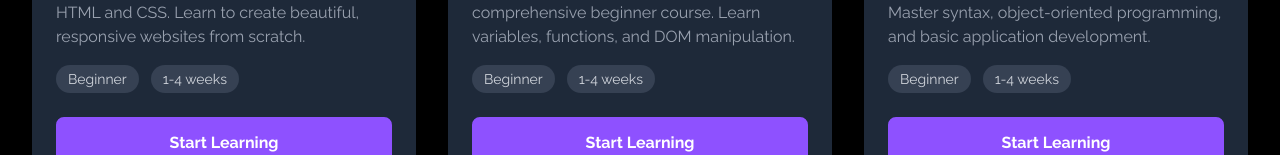
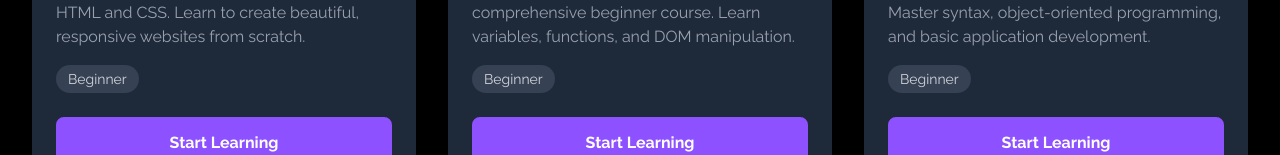
Before and after one commit to Antlin23/DevsCave, an Angular app: page /courses in a window 1280 px wide. Shown: the part 583-738 px from the top of the page. Built offline with nearby package versions, Linux system fonts and the light colour scheme.

Commit message:
removed duration

```diff
--- a/src/app/courses/courses.component.html
+++ b/src/app/courses/courses.component.html
@@ -14,7 +14,7 @@
         <p class="text-gray-400 mb-4 flex-grow">{{ course.description }}</p>
         <div class="flex gap-3 mb-6">
           <span class="bg-gray-700 px-3 py-1 rounded-full text-sm text-gray-300">{{ course.level }}</span>
-          <span class="bg-gray-700 px-3 py-1 rounded-full text-sm text-gray-300">{{ course.duration }}</span>
+          <!--<span class="bg-gray-700 px-3 py-1 rounded-full text-sm text-gray-300">{{ course.duration }}</span>-->
         </div>
         <a href="https://discord.gg/hQXNW5UwQB" class="w-full bg-violet-500 text-white py-3 rounded-lg font-semibold text-center transition-all duration-300 border-2 border-violet-500 hover:bg-transparent hover:text-violet-500 hover:-translate-y-1">Start Learning</a>
       </div>
```
